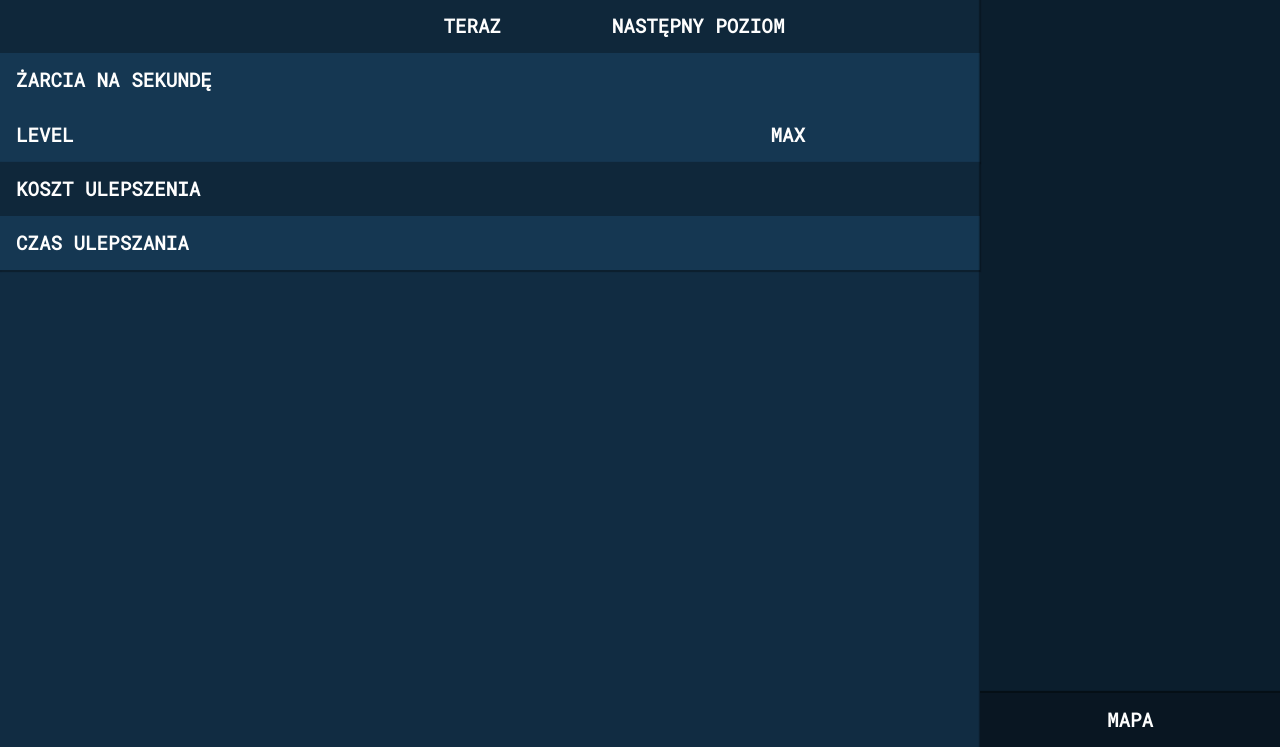
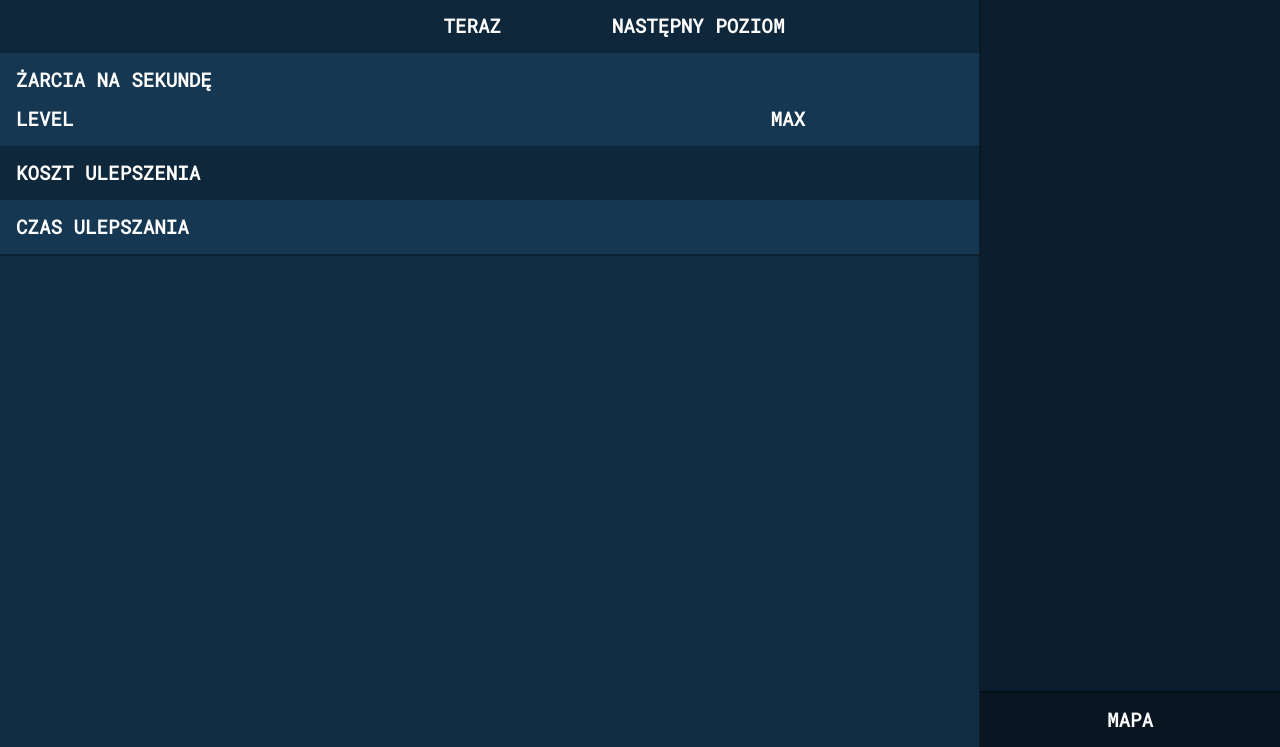
Before and after one commit to dominx99/plemiona, a PHP site: template views/buildings/farm.twig in a window 1280 px wide. Shown: the part 53-800 px from the top of the page. Run offline with PHP 8.4, Linux system fonts and the light colour scheme; the template is opened without the code that fills it, so the values that code supplies are empty; style sheets or scripts are compiled from the project's sources; some libraries are stand-ins or nearby versions; some web fonts are replaced.

Commit message:
fix in table view

```diff
--- a/src/scss/components/table.scss
+++ b/src/scss/components/table.scss
@@ -9,14 +9,32 @@
 
     tr {
         td, th {
-            padding: 1rem;
+            padding: .5rem 1rem;
+        }
+
+        &:first-of-type {
+            td {
+                padding-top: 1rem;
+            }
+        }
+
+        &:last-of-type {
+            td {
+                padding-bottom: 1rem;
+            }
         }
 
         &.header {
             background-color: darken($main, 2);
+
+            th {
+                padding: 1rem;
+            }
         }
 
         td {
+            vertical-align: baseline;
+
             a {
                 color: $light;
                 text-decoration: none;
```
